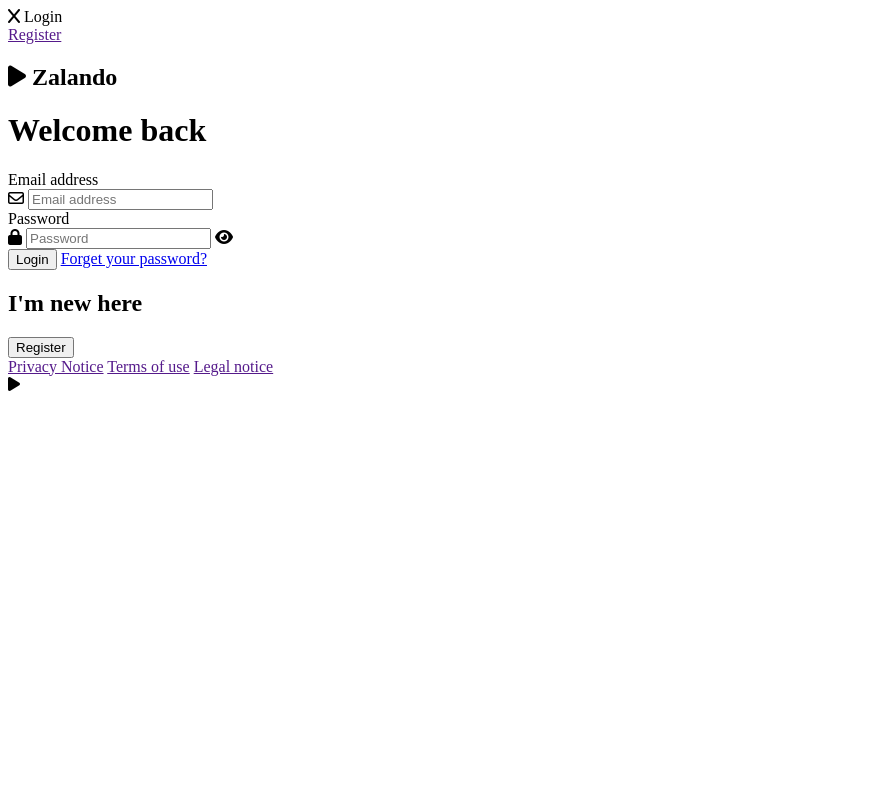
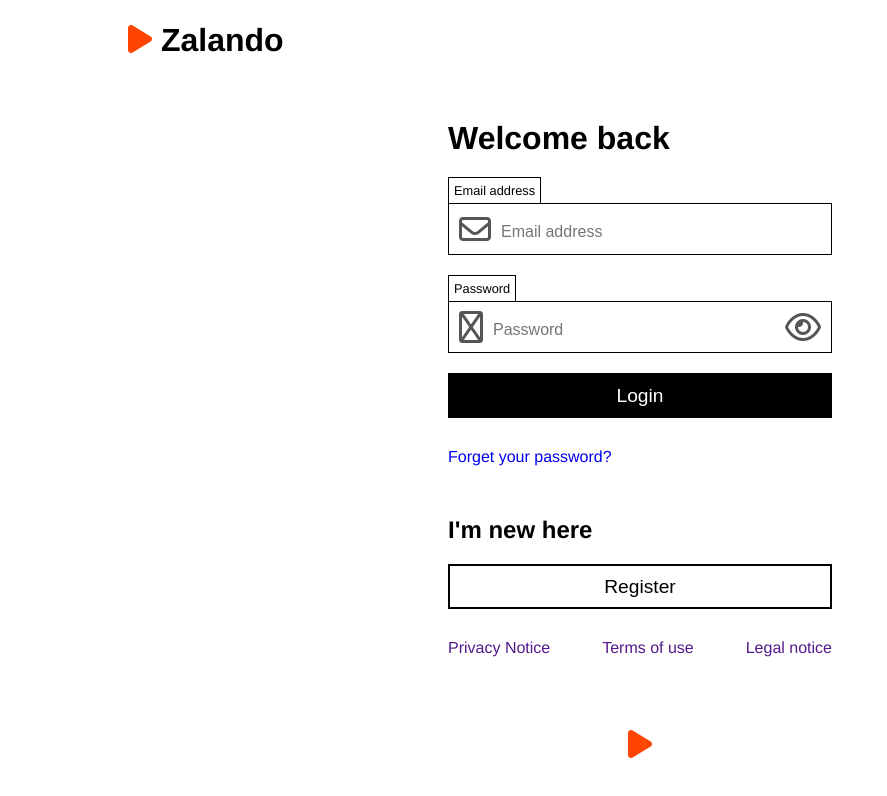
Before and after one commit to Huseyin-Gunaydin/Zalando, a website: page index.html in a window 1280 px wide. Shown: the whole page, without its empty margins (0-887 px from the left). Drawn offline with Linux system fonts and the light colour scheme.

Commit message:
letzte commit

```diff
--- a/index.html
+++ b/index.html
@@ -6,7 +6,7 @@
     <meta name="viewport" content="width=device-width, initial-scale=1.0" />
 
     <title>Zalando</title>
-    <link rel="stylesheet" href="/css/style.css" />
+    <link rel="stylesheet" href="./css/style.css" />
     <script
       src="https://kit.fontawesome.com/3bc4e7e55e.js"
       crossorigin="anonymous"
@@ -30,10 +30,8 @@
 
       <form class="form">
         <label for="email"> Email address</label>
-
         <div class="formemail">
           <i class="far fa-envelope"></i>
-
           <input
             name="email"
             type="email"
--- /dev/null
+++ b/scss/footer.scss
@@ -0,0 +1,26 @@
+
+footer {
+    width: 100%;
+    display: flex;
+    flex-direction: column;
+    justify-content: center;
+    align-items: center;
+  }
+
+  footer .list {
+    width: 70%;
+    display: flex;
+    justify-content: space-between;
+    margin-bottom: 70px;
+  }
+
+  footer span {
+    color: $color-logo;
+    font-size: 2rem;
+  }
+
+  @media (min-width: 768px) {
+    footer .list {
+      width: 30%;
+    }
+  }
--- /dev/null
+++ b/scss/global.scss
@@ -0,0 +1,14 @@
+* {
+    padding: 0;
+    margin: 0;
+    text-decoration: none;
+    list-style: none;
+    box-sizing: border-box;
+
+  }
+  body {
+    font-family: Helvetica;
+  }
+  $color-black: black;
+  $color-logo: orangered;
+  $color-white:white;
--- /dev/null
+++ b/scss/header.scss
@@ -0,0 +1,43 @@
+nav {
+    height: 80px;
+    width: 100%;
+    margin-bottom: 40px;
+    .logo {
+      color: $color-black;
+      font-size: 2rem;
+      line-height: 80px;
+      margin-left: 10%;
+      span {
+        color:$color-logo;
+      }
+    }
+
+    .ham-menu {
+      height: 40px;
+      display: flex;
+      justify-content: space-between;
+      align-items: center;
+
+      border-bottom: 1px solid;
+      display: none;
+      i {
+        font-size: 25px;
+        padding: 7px;
+        border: 1px solid;
+      }
+      span {
+        margin-left: 15px;
+        font-size: 1.2rem;
+      }
+      a {
+        margin-right: 10px;
+        color: rgb(41, 10, 245);
+        font-weight: 700;
+      }
+    }
+    @media (max-width: 768px) {
+      .ham-menu {
+        display: flex;
+      }
+    }
+  }
--- /dev/null
+++ b/scss/main.scss
@@ -0,0 +1,126 @@
+main {
+    display: flex;
+    justify-content: center;
+    align-items: center;
+    flex-direction: column;
+    width: 100%;
+    margin-right: auto;
+    margin-left: auto;
+    margin-top: 30px;
+  }
+
+  main h1 {
+    width: 70%;
+    font-size: 1.2rem;
+  }
+  @media (min-width: 768px) {
+    main h1 {
+      font-size: 2rem;
+      width: 30%;
+    }
+  }
+
+  form {
+    display: block;
+    box-sizing: border-box;
+    width: 70%;
+    margin: auto;
+  }
+  @media (min-width: 768px) {
+    form {
+      width: 30%;
+    }
+  }
+
+  .formemail {
+    display: flex;
+    justify-content: center;
+    align-items: center;
+    border: 1px solid;
+  }
+
+  .formemail i {
+    font-size: 2rem;
+    margin-left: 10px;
+    margin-right: 10px;
+    font-weight: 100;
+    color: rgba(14, 14, 14, 0.7);
+  }
+  .form-password {
+    display: flex;
+    justify-content: center;
+    align-items: center;
+    border: 1px solid;
+  }
+
+  .form-password i {
+    font-size: 2rem;
+    margin-left: 10px;
+    margin-right: 10px;
+    font-weight: 100;
+    color: rgba(14, 14, 14, 0.7);
+  }
+
+  button {
+    width: 100%;
+    margin-top: 20px;
+    height: 45px;
+    background-color: $color-black;
+    border: none;
+    color:   $color-white;
+    font-size: 1.2rem;
+    margin-bottom: 30px;
+  }
+  label {
+    display: inline-block;
+    margin-top: 20px;
+    font-size: 0.8rem;
+    border-top: 1px solid;
+    border-left: 1px solid;
+    border-right: 1px solid;
+    padding: 5px;
+  }
+  input {
+    display: block;
+    width: 100%;
+    margin-top: 5px;
+    height: 45px;
+    border-radius: 5px;
+    font-size: 1rem;
+    border: none;
+  }
+
+  section {
+    margin-top: 50px;
+    width: 100%;
+    display: flex;
+    flex-direction: column;
+    justify-content: center;
+    align-items: center;
+  }
+  section h1 {
+    width: 70%;
+    display: flex;
+    justify-content: flex-start;
+    align-items: flex-start;
+  }
+  @media (min-width: 768px) {
+    section h1 {
+      width: 30%;
+    }
+  }
+
+  section button {
+    display: flex;
+    justify-content: center;
+    align-items: center;
+    width: 70%;
+    color: $color-black;
+    background-color:   $color-white;
+    border: 2px solid;
+  }
+  @media (min-width: 768px) {
+    section button {
+      width: 30%;
+    }
+  }
--- /dev/null
+++ b/scss/style.scss
@@ -0,0 +1,4 @@
+@import "global.scss";
+@import "header.scss";
+@import "main.scss";
+@import "footer.scss";
```
Also changed, not shown: package.json (added, +15 -0 lines), css/style.css (added), 2 other files.
